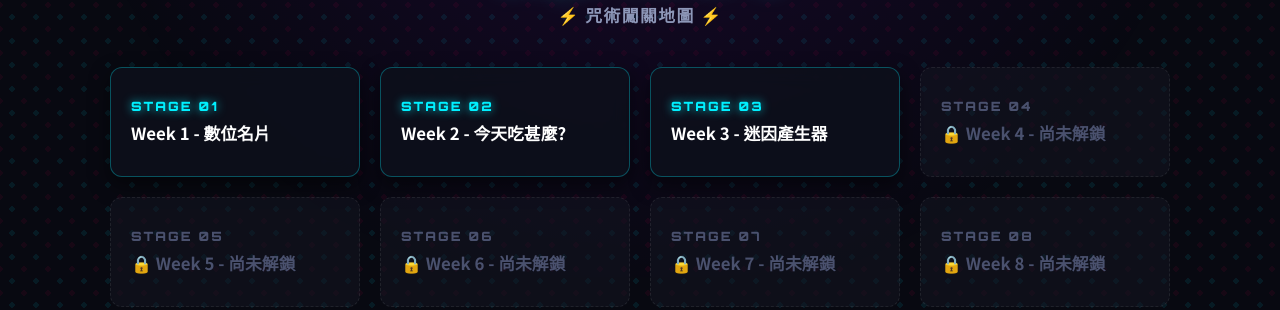
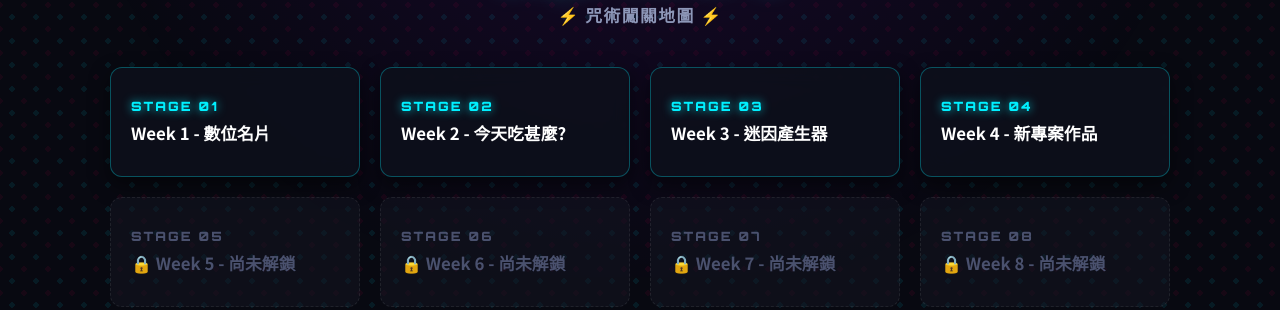
Before and after one commit to s26122115-cpu/tf, a plain HTML site: page index.html in a window 1280 px wide. Shown: the part 523-833 px from the top of the page. Drawn offline with Linux system fonts and the light colour scheme; a web font is replaced by a local one.

Commit message:
Update index.html

```diff
--- a/index.html
+++ b/index.html
@@ -385,7 +385,7 @@
   <div class="container">
     <section class="profile-section" style="display: flex; flex-direction: column; align-items: center;">
       <div class="avatar-container">
-        <!-- 預設角色大頭貼 (修復屬性格式) -->
+        <!-- 預設角色大頭貼 -->
         <img class="avatar-img" src="https://i.postimg.cc/s2T7Bqyz/unnamed.jpg" alt="現代最強術師大頭貼">
       </div>
       <span class="grade-badge">現代最強術師 · LEVEL 16</span>
@@ -413,12 +413,13 @@
         <span class="stage-title">Week 3 - 迷因產生器</span>
       </a>
 
-      <!-- 關卡 4 至 16 (未解鎖封印狀態) -->
-      <div class="stage-card locked">
+      <!-- 關卡 4 (已解鎖) -->
+      <a href="w4/index.html" class="stage-card unlocked">
         <span class="stage-code">STAGE 04</span>
-        <span class="stage-title">🔒 Week 4 - 尚未解鎖</span>
-      </div>
+        <span class="stage-title">Week 4 - 新專案作品</span>
+      </a>
 
+      <!-- 關卡 5 至 16 (未解鎖封印狀態) -->
       <div class="stage-card locked">
         <span class="stage-code">STAGE 05</span>
         <span class="stage-title">🔒 Week 5 - 尚未解鎖</span>
```
